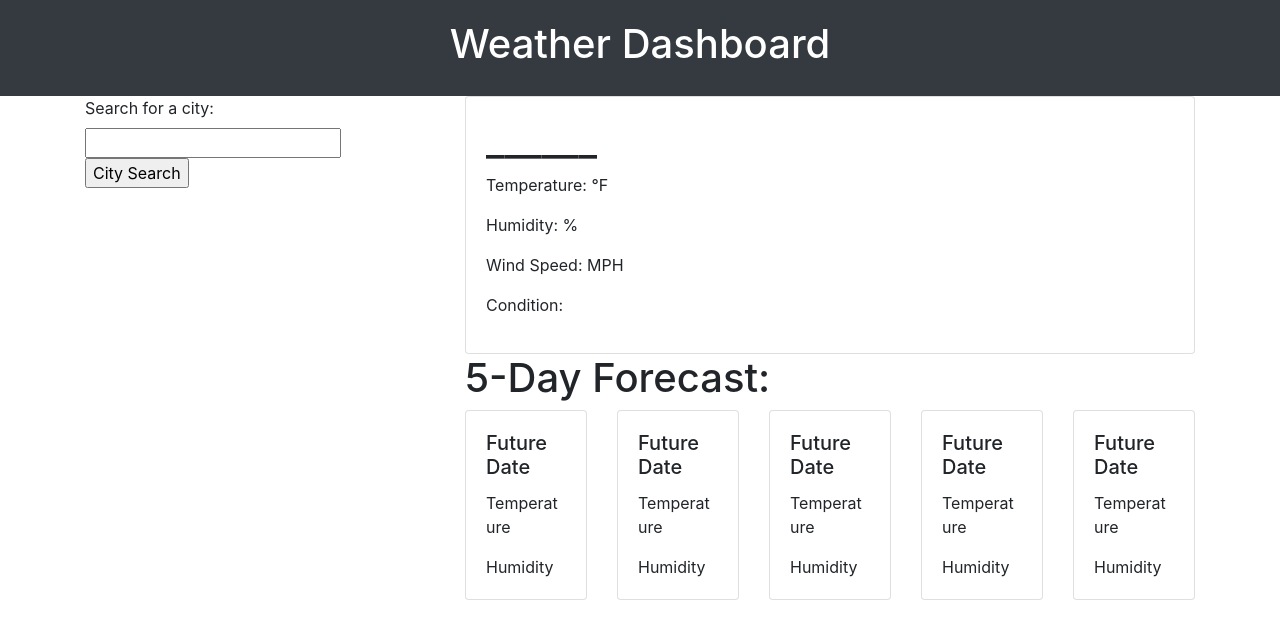
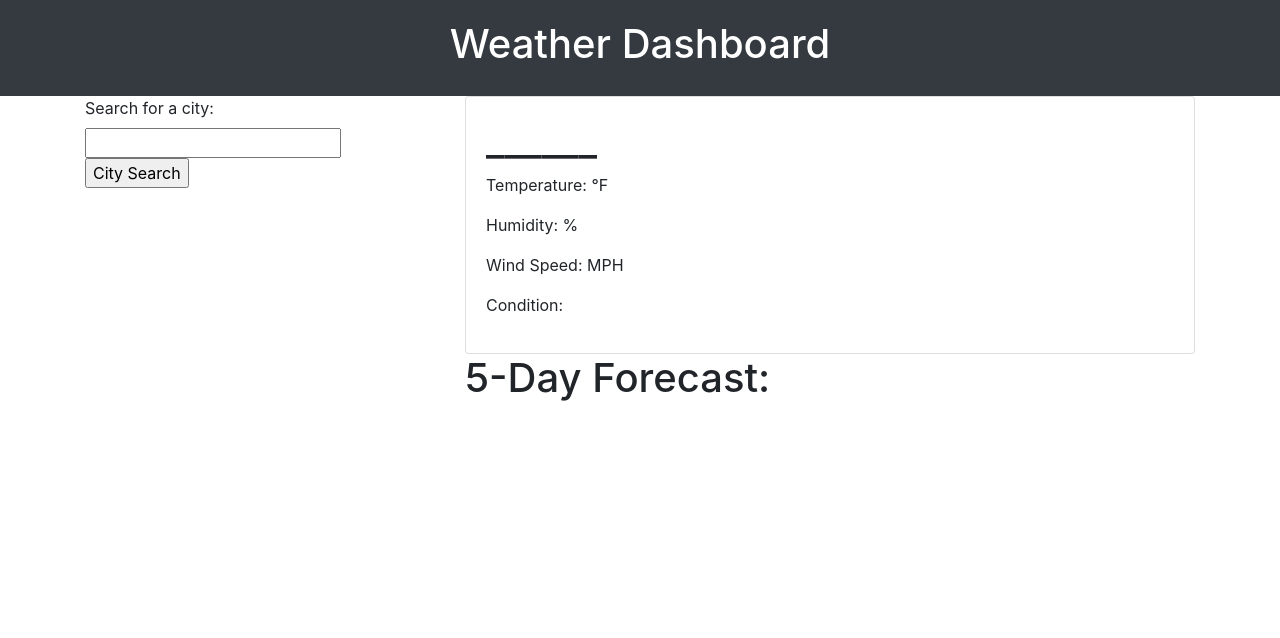
Before and after one commit to songwright/weather-dashboard, a plain HTML site: page index.html in a window 1280 px wide. Drawn offline with nearby package versions, Linux system fonts and the light colour scheme.

Commit message:
Removed html cards

```diff
--- a/index.html
+++ b/index.html
@@ -55,41 +55,13 @@
           </div>
           <!-- <div class="row"> -->
             <div class="card-deck">
-              <div class="card">
+              <!-- <div class="card">
                 <div class="card-body">
                   <h5 class="card-title">Future Date</h5>
                   <p class="card-text">Temperature</p>
                   <p class="card-text">Humidity</p>
                 </div>
-              </div>
-              <div class="card">
-                <div class="card-body">
-                  <h5 class="card-title">Future Date</h5>
-                  <p class="card-text">Temperature</p>
-                  <p class="card-text">Humidity</p>
-                </div>
-              </div>
-              <div class="card">
-                <div class="card-body">
-                  <h5 class="card-title">Future Date</h5>
-                  <p class="card-text">Temperature</p>
-                  <p class="card-text">Humidity</p>
-                </div>
-              </div>
-              <div class="card">
-                <div class="card-body">
-                  <h5 class="card-title">Future Date</h5>
-                  <p class="card-text">Temperature</p>
-                  <p class="card-text">Humidity</p>
-                </div>
-              </div>
-              <div class="card">
-                <div class="card-body">
-                  <h5 class="card-title">Future Date</h5>
-                  <p class="card-text">Temperature</p>
-                  <p class="card-text">Humidity</p>
-                </div>
-              </div>
+              </div> -->
             </div>
           <!-- </div> -->
         </div>
```
